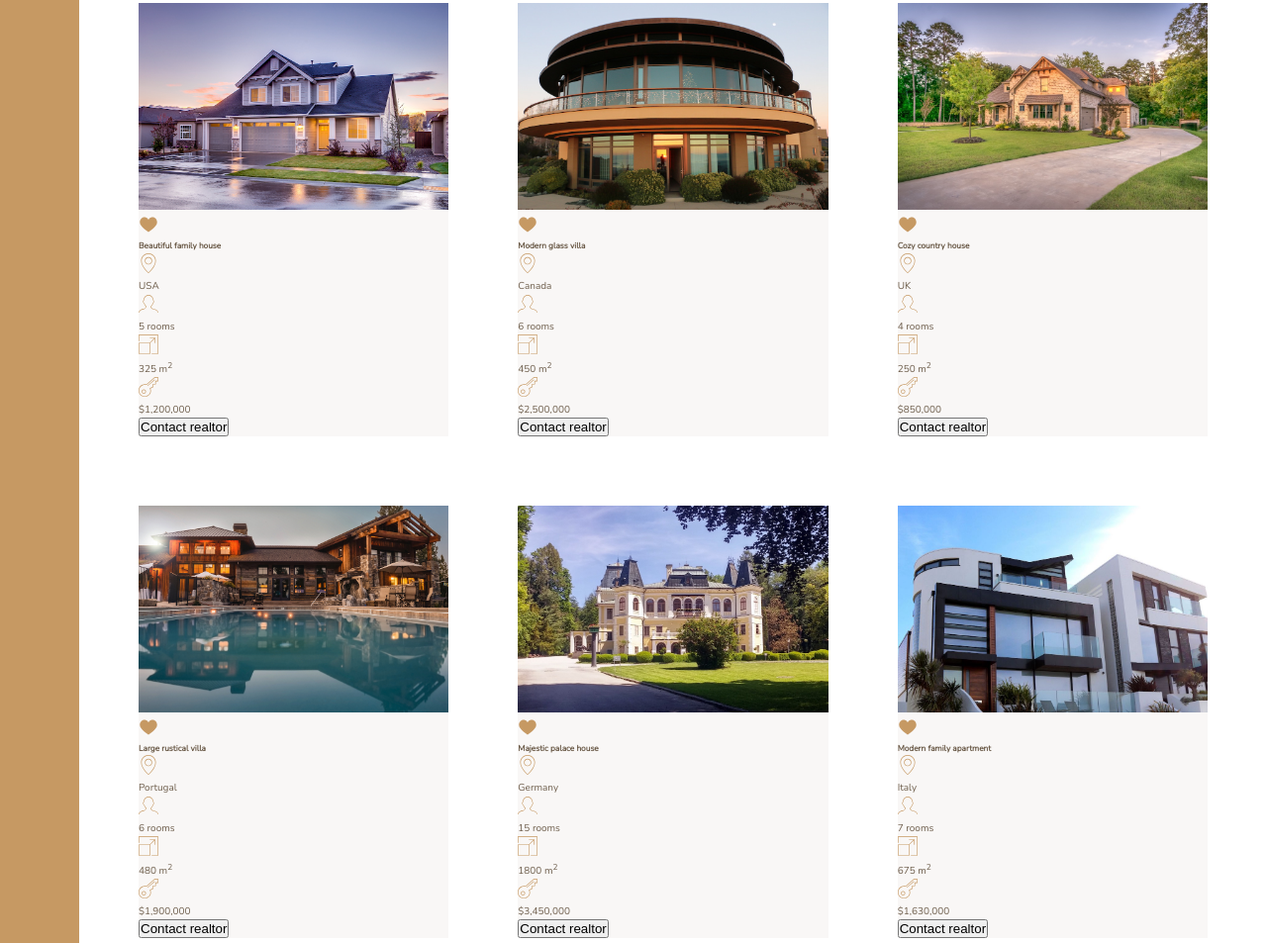
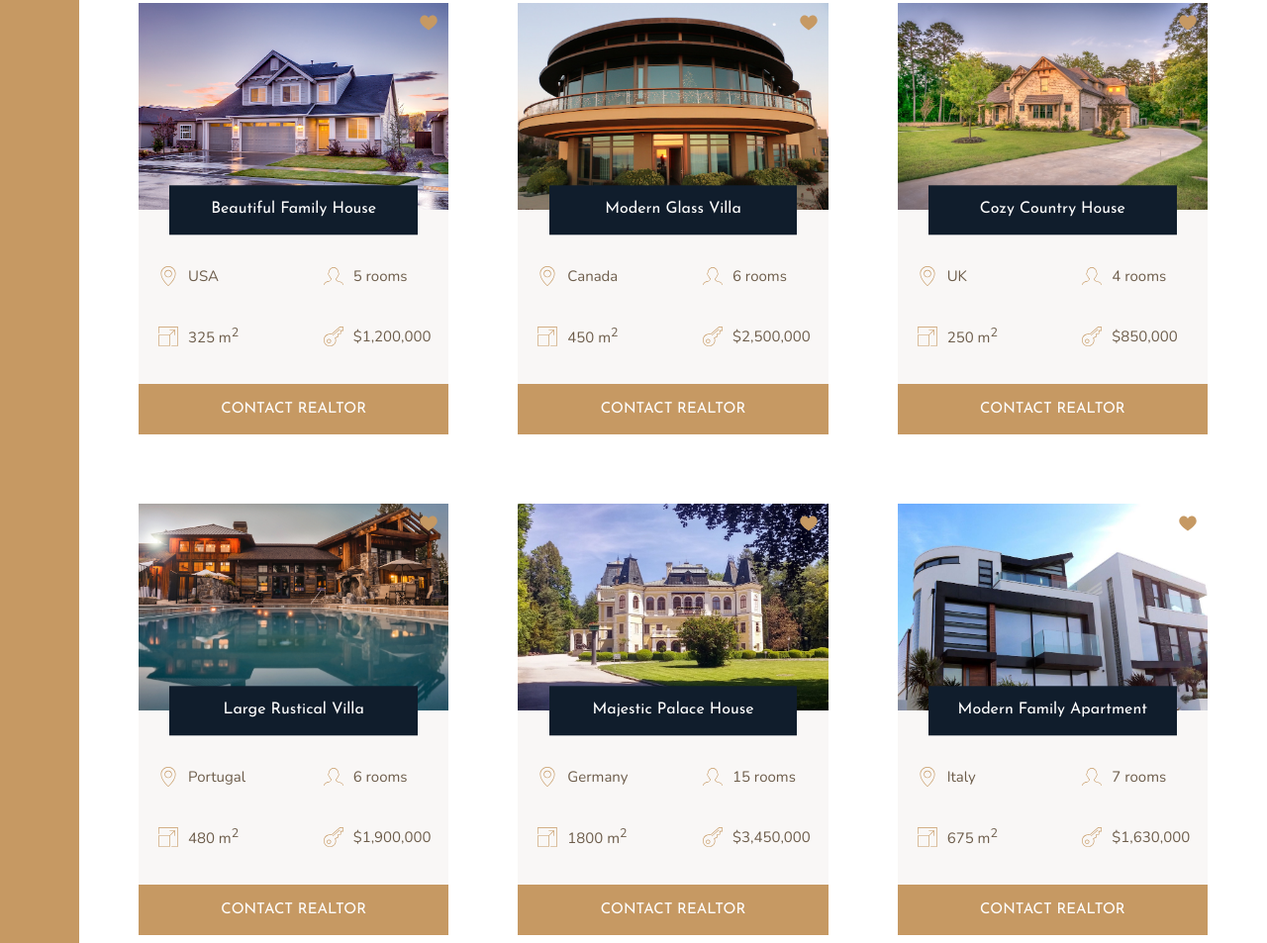
Before and after one commit to t-kowalewski/-realtor_website-grid, a website: page index.html in a window 1280 px wide. Shown: the part 1967-2920 px from the top of the page at 99% size. Drawn offline with nearby package versions, Linux system fonts and the light colour scheme.

Commit message:
homes - complete styling

```diff
--- a/index.html
+++ b/index.html
@@ -135,7 +135,7 @@
                     <p>$1,200,000</p>
                 </div>
 
-                <button class="cta">Contact realtor</button>
+                <button class="btn homes__card-btn">Contact realtor</button>
             </div>
 
             <!-- Card 2 -->
@@ -176,7 +176,7 @@
                     <p>$2,500,000</p>
                 </div>
 
-                <button class="cta">Contact realtor</button>
+                <button class="btn homes__card-btn">Contact realtor</button>
             </div>
 
             <!-- Card 3 -->
@@ -217,7 +217,7 @@
                     <p>$850,000</p>
                 </div>
 
-                <button class="cta">Contact realtor</button>
+                <button class="btn homes__card-btn">Contact realtor</button>
             </div>
 
             <!-- Card 4 -->
@@ -258,7 +258,7 @@
                     <p>$1,900,000</p>
                 </div>
 
-                <button class="cta">Contact realtor</button>
+                <button class="btn homes__card-btn">Contact realtor</button>
             </div>
 
             <!-- Card 5 -->
@@ -299,7 +299,7 @@
                     <p>$3,450,000</p>
                 </div>
 
-                <button class="cta">Contact realtor</button>
+                <button class="btn homes__card-btn">Contact realtor</button>
             </div>
 
             <!-- Card 6 -->
@@ -340,7 +340,7 @@
                     <p>$1,630,000</p>
                 </div>
 
-                <button class="cta">Contact realtor</button>
+                <button class="btn homes__card-btn">Contact realtor</button>
             </div>
         </section>
 
--- a/sass/_homes.scss
+++ b/sass/_homes.scss
@@ -12,34 +12,73 @@
   &__card {
     background-color: $color-grey-light-1;
 
+    display: grid;
+    grid-template-columns: repeat(2, 1fr);
+    gap: 3.5rem 2rem;
+
     &-img {
       width: 100%;
+      grid-column: 1 / -1;
+      grid-row: 1 / 2;
+      z-index: 1;
     }
 
     &-icon {
       fill: $color-primary;
       width: 2rem;
       height: 2rem;
+      grid-column: 2 / -1;
+      grid-row: 1 / 2;
+      justify-self: end;
+      z-index: 2;
+      margin: 1rem;
+      cursor: pointer;
     }
 
     &-title {
+      grid-column: 1 / -1;
+      grid-row: 1 / 2;
+      justify-self: center;
+      align-self: end;
+      z-index: 2;
 
+      width: 80%;
+      font-family: $font-display;
+      font-size: 1.6rem;
+      font-weight: 400;
+      color: #fff;
+      background-color: $color-secondary;
+      padding: 1.25rem;
+      text-align: center;
+      text-transform: capitalize;
+
+      transform: translateY(50%);
+    }
+
+    &-location,
+    &-rooms {
+      margin-top: 2rem;
     }
 
     &-location,
     &-rooms,
     &-area,
     &-price {
+      display: flex;
+      align-items: center;
+      font-size: 1.5rem;
+      margin-left: 2rem;
 
       svg {
         fill: $color-primary;
         width: 2rem;
         height: 2rem;
+        margin-right: 1rem;
       }
+    }
 
-      p {
-
-      }
+    &-btn {
+      grid-column: 1 / -1;
     }
   }
 }
```
Also changed, not shown: css/style.css.
